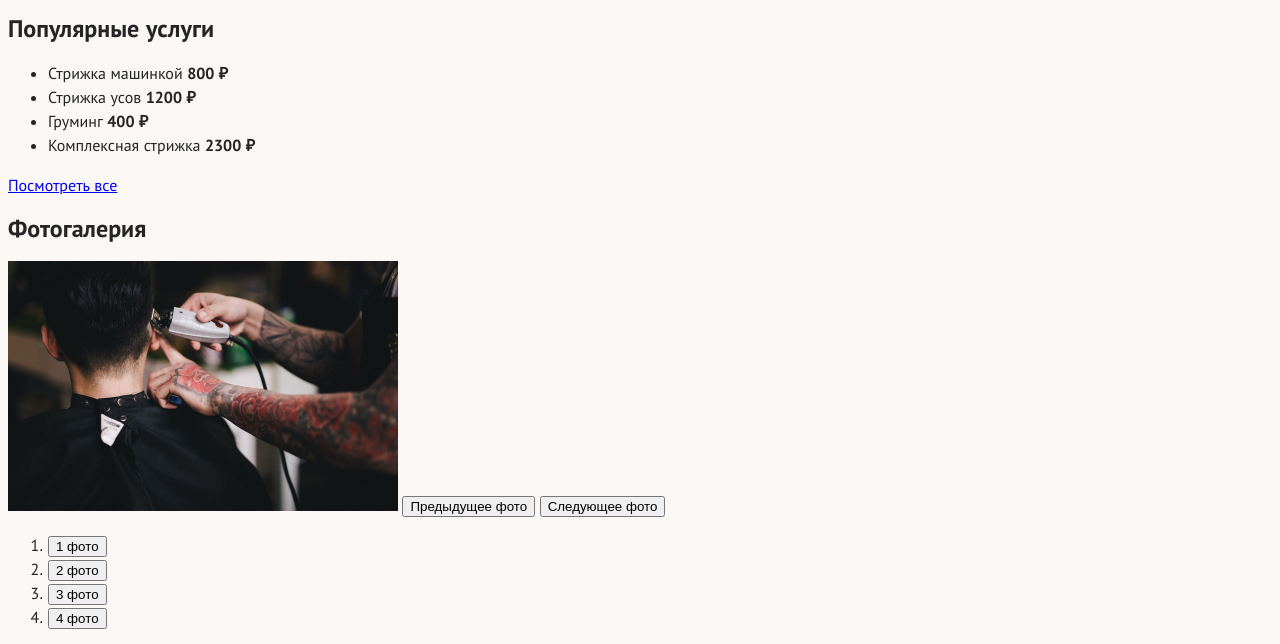
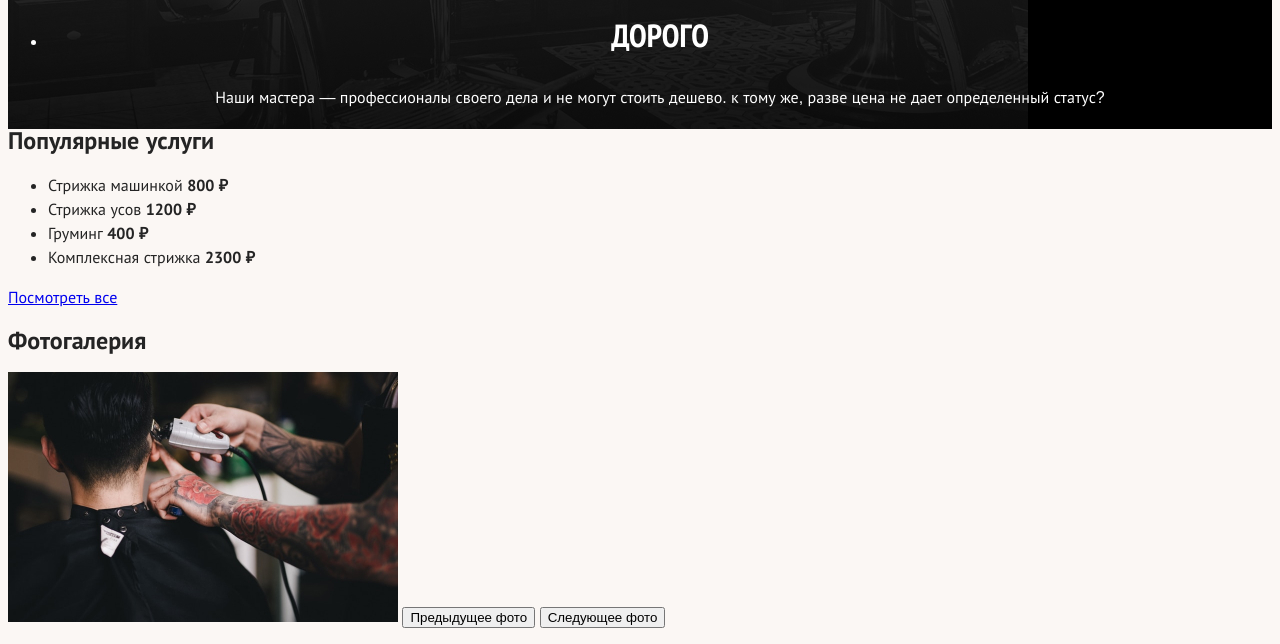
Before and after one commit to etrifonova/barbershop-htmlacademy, a plain HTML site: page index.html in a window 1280 px wide. Shown: the part 705-1349 px from the top of the page. Drawn offline with Linux system fonts and the light colour scheme.

Commit message:
Update index and style

```diff
--- a/index.html
+++ b/index.html
@@ -68,6 +68,8 @@
                 </ul>
             </section>
 
+        <div class="index-columns">
+
             <section class="services">
                 <h2 class="services"-title>Популярные услуги</h2>
                 <ul class="services-list">
@@ -124,6 +126,10 @@
                     </li>
                 </ol>
             </section>
+        </div>
+
+        <div class="index-columns">
+
             <section class="contacts">
                 <h2 class="contacts-title">Контакты</h2>
                 <h3 class="contacts-subtitle">Барбершоп "Бородинский"</h3>
@@ -178,7 +184,10 @@
                 </form>
 
             </section>
+        </div>
+
         </main>
+
         <footer class="page-footer">
             <section class="footer-contacts">
                 <h2 class="visually-hidden">Контакты</h2>
--- a/styles/style.css
+++ b/styles/style.css
@@ -66,6 +66,35 @@ body {
 }
 
 
+.main-index {
+    color: #FFFFFF;
+    background: #000000;
+    background-image: url("/img/bg-image.jpg");
+    background-size: auto;
+    background-repeat: no-repeat;
+}
+
+/* ПРЕИМУЩЕСТВА */
+.advantages-list {
+    text-align: center;
+}
+
+.advantages-title {
+    font-family: "PT Sans Narrow", sans-serif;
+    font-size: 32px;
+    line-height: 35px;
+    text-transform: uppercase;
+}
+
+/* Index columns */
+
+.index-columns {
+    color: #242424;
+    background-color: #FBF7F4;
+    background-image: url("/");
+}
+/* Получившейся обёртке зададим фоновое изображение, фоновый цвет и цвет текста. - ГДЕ ТАМ ФОНОВОЕ ИЗОБРАЖЕНИЕ????!!!! */
+
 /* КАТАЛОГ */
 
 
@@ -82,17 +111,11 @@ body {
 }
 .visually-hidden {
 }
-.main-index {
-}
 .logo {
 }
 .advantages {
 }
-.advantages-list {
-}
 .advantages-item {
-}
-.advantages-title {
 }
 .advantages-description {
 }
```
